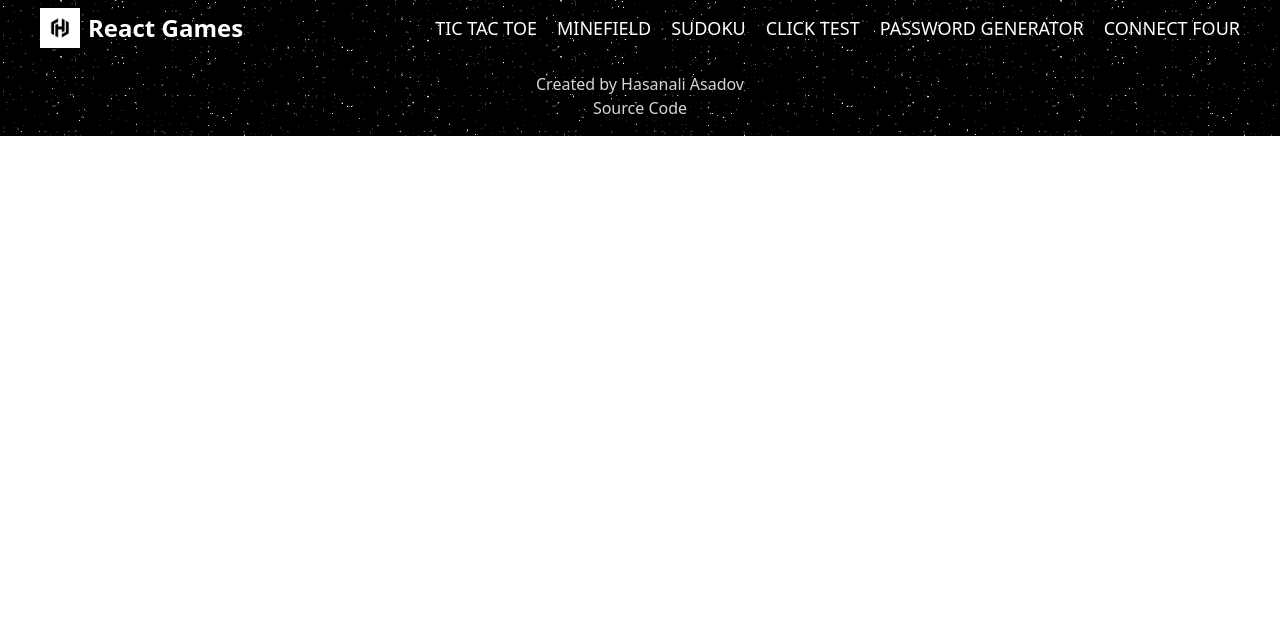
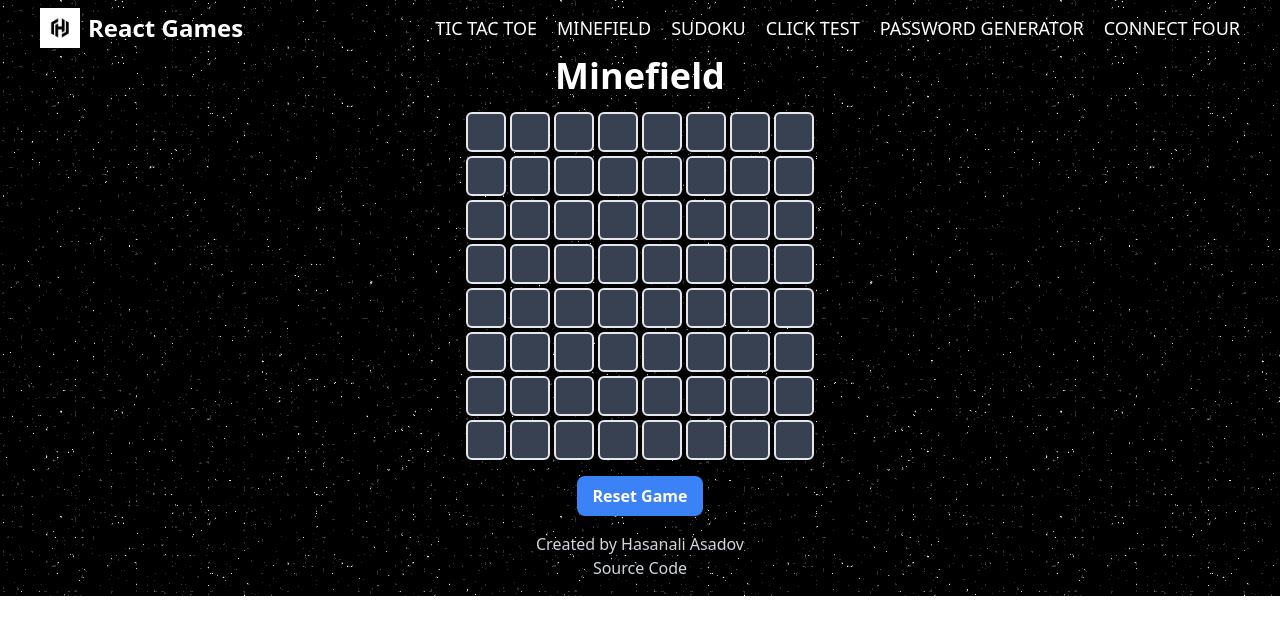
Before and after one commit to hasanasadov/hasgames, a React (Vite) app: page /MineField in a window 1280 px wide. Shown: the top 634 px of the page. Built offline with nearby package versions, Linux system fonts and the light colour scheme.

Commit message:
connect 4 added

```diff
--- a/src/Comp/header/index.jsx
+++ b/src/Comp/header/index.jsx
@@ -18,16 +18,23 @@ export const Header = () => {
           <h1 className="text-white text-2xl font-bold">React Games</h1>
         </Link>
       </div>
-      <div className="flex items-center gap-3">
+      <div className="flex items-center gap-3 transition">
         <button className="text-white text-2xl md:hidden" onClick={toggleMenu}>
           &#9776;
         </button>
-        <div className={`md:flex hidden gap-5`}>
+        <div className={`md:flex transition-all  gap-5 ${isMenuOpen ? "hamburgerOpen" : "hidden"}`}>
+          <button className="text-white text-2xl md:hidden" onClick={toggleMenu}>
+            &#10006;
+          </button>
+          <NavLink to="/" className={`text-white text-4xl font-bold uppercase ${isMenuOpen ? "flex" : "hidden"}`} onClick={toggleMenu}>
+            Home
+          </NavLink>
           {navItems.map((navItem, idx) => {
             return (
               <NavLink
                 key={idx}
                 to={navItem.path}
+                onClick={isMenuOpen ? toggleMenu : undefined}
                 className={({ isActive }) =>
                   `text-white text-lg font-light uppercase ${
                     isActive && "text-purple-900 font-extrabold"
--- a/src/Pages/ConnectFour/index.jsx
+++ b/src/Pages/ConnectFour/index.jsx
@@ -47,7 +47,7 @@ const ConnectFour = () => {
 
     const updatedBoard = board.map((row) => row.slice());
 
-    //bosluq axtarir
+    //bosluq axtariram
     for (let row = numRows - 1; row >= 0; row--) {
       if (!updatedBoard[row][col]) {
         updatedBoard[row][col] = currentPlayer;
@@ -64,25 +64,27 @@ const ConnectFour = () => {
   };
 
   const resetGame = () => {
+    const response = confirm("Are you sure you want to restart the game?");
+    if (!response) return;
     setBoard(Array(numRows).fill(Array(numCols).fill(null)));
     setCurrentPlayer("red");
     setWinner(null);
   };
 
   return (
-    <div className="flex flex-col items-center p-6 bg-gray-100  bg-star text-white">
+    <div className="flex flex-col items-center p-6 bg-gray-100  bg-star text-white" style={{ height: 'calc(100vh - 136px)' }}>
       <h1 className="text-4xl font-bold mb-4">Connect 4</h1>
       <div className="grid grid-cols-7 gap-2">
         {board.map((row, rowIndex) =>
           row.map((cell, colIndex) => (
             <div
               key={`${rowIndex}-${colIndex}`}
-              className="w-16 h-16 bg-gray-300 border-2 border-gray-600 flex items-center justify-center cursor-pointer rounded-full"
+              className="w-12 h-12 bg-gray-300 border-2 border-gray-600 flex items-center justify-center cursor-pointer rounded-full"
               onClick={() => handleClick(colIndex)}
             >
               {cell && (
                 <div
-                  className={`w-12 h-12 rounded-full ${
+                  className={`w-8 h-8 rounded-full ${
                     cell === "red" ? "bg-red-500" : "bg-blue-500"
                   }`}
                 />
@@ -91,9 +93,13 @@ const ConnectFour = () => {
           ))
         )}
       </div>
-      {winner && (
+      {winner ? (
         <div className="mt-4 text-xl font-bold text-green-600">
           {winner.charAt(0).toUpperCase() + winner.slice(1)} wins!
+        </div>
+      ) : (
+        <div className="mt-4 text-xl font-bold">
+          Next Player: <span className={currentPlayer === "red" ? "text-red-500" : "text-blue-500"}>{currentPlayer.charAt(0).toUpperCase() + currentPlayer.slice(1)}</span>
         </div>
       )}
       <button
--- a/src/Pages/MineField/index.jsx
+++ b/src/Pages/MineField/index.jsx
@@ -1,67 +1,107 @@
 import React, { useState } from 'react';
 
-const generateBoard = (rows, cols, mines) => {
-    const board = Array(rows).fill().map(() => Array(cols).fill({ mine: false, revealed: false, flagged: false }));
-    let placedMines = 0;
+// Function to generate the board with random mines
+const generateBoard = (size, mineCount) => {
+  const board = Array(size).fill().map(() => Array(size).fill({ value: 0, revealed: false }));
 
-    while (placedMines < mines) {
-        const row = Math.floor(Math.random() * rows);
-        const col = Math.floor(Math.random() * cols);
+  let minesPlaced = 0;
+  while (minesPlaced < mineCount) {
+    const row = Math.floor(Math.random() * size);
+    const col = Math.floor(Math.random() * size);
 
-        if (!board[row][col].mine) {
-            board[row][col].mine = true;
-            placedMines++;
+    if (board[row][col].value !== 'M') {
+      board[row][col] = { value: 'M', revealed: false };
+      minesPlaced++;
+      // Increment numbers around the mine
+      for (let i = -1; i <= 1; i++) {
+        for (let j = -1; j <= 1; j++) {
+          const newRow = row + i;
+          const newCol = col + j;
+          if (newRow >= 0 && newRow < size && newCol >= 0 && newCol < size && board[newRow][newCol].value !== 'M') {
+            board[newRow][newCol].value += 1;
+          }
+        }
+      }
     }
   }
 
   return board;
 };
 
-const MineField = () => {
-    const [board, setBoard] = useState(generateBoard(10, 10, 10));
+const Minefield = () => {
+  const size = 8; // 8x8 board
+  const mineCount = 10;
+  const [board, setBoard] = useState(generateBoard(size, mineCount));
   const [gameOver, setGameOver] = useState(false);
 
   const revealCell = (row, col) => {
-        if (gameOver || board[row][col].revealed || board[row][col].flagged) return;
+    if (gameOver || board[row][col].revealed) return;
 
-        const newBoard = board.slice();
+    const newBoard = board.map(r => r.map(cell => ({ ...cell })));
     newBoard[row][col].revealed = true;
 
-        if (newBoard[row][col].mine) {
-            setGameOver(true);
-            alert('Game Over!');
-        } else {
-            setBoard(newBoard);
+    if (newBoard[row][col].value === 'M') {
+      setGameOver(true); // Game over if a mine is revealed
+    } else if (newBoard[row][col].value === 0) {
+      // If an empty cell is revealed, clear surrounding empty cells
+      revealEmptyCells(newBoard, row, col);
     }
-    };
 
-    const flagCell = (row, col, e) => {
-        e.preventDefault();
-        if (gameOver || board[row][col].revealed) return;
-
-        const newBoard = board.slice();
-        newBoard[row][col].flagged = !newBoard[row][col].flagged;
     setBoard(newBoard);
   };
 
+  const revealEmptyCells = (board, row, col) => {
+    const directions = [
+      [-1, -1], [-1, 0], [-1, 1],
+      [0, -1],        [0, 1],
+      [1, -1], [1, 0], [1, 1]
+    ];
+
+    directions.forEach(([dx, dy]) => {
+      const newRow = row + dx;
+      const newCol = col + dy;
+      if (newRow >= 0 && newRow < size && newCol >= 0 && newCol < size && !board[newRow][newCol].revealed) {
+        board[newRow][newCol].revealed = true;
+        if (board[newRow][newCol].value === 0) {
+          revealEmptyCells(board, newRow, newCol); // Recursively reveal empty cells
+        }
+      }
+    });
+  };
+
+  const resetGame = () => {
+    setBoard(generateBoard(size, mineCount));
+    setGameOver(false);
+  };
+
   return (
-        <div className="minefield bg-star">
-            {board.map((row, rowIndex) => (
-                <div key={rowIndex} className="row">
-                    {row.map((cell, colIndex) => (
+    <div className="flex flex-col items-center bg-star ">
+      <h1 className="text-4xl font-bold mb-4 text-white">Minefield</h1>
+      <div className="grid grid-cols-8 gap-1">
+        {board.map((row, rowIndex) =>
+          row.map((cell, colIndex) => (
             <div
-                            key={colIndex}
-                            className={`cell ${cell.revealed ? 'revealed' : ''} ${cell.flagged ? 'flagged' : ''}`}
+              key={`${rowIndex}-${colIndex}`}
+              className={`w-10 h-10 border-2 rounded-md flex items-center justify-center
+              ${cell.revealed ? 'bg-gray-300' : 'bg-gray-700'}
+              ${cell.revealed && cell.value === 'M' ? 'bg-red-500' : ''}`}
               onClick={() => revealCell(rowIndex, colIndex)}
-                            onContextMenu={(e) => flagCell(rowIndex, colIndex, e)}
             >
-                            {cell.revealed && cell.mine ? '💣' : ''}
+              {cell.revealed && cell.value !== 0 && cell.value !== 'M' && <span>{cell.value}</span>}
+              {cell.revealed && cell.value === 'M' && '💣'}
             </div>
-                    ))}
+          ))
+        )}
       </div>
-            ))}
+      {gameOver && <div className="mt-4 text-red-600 text-xl">Game Over! You hit a mine.</div>}
+      <button
+        onClick={resetGame}
+        className="mt-4 px-4 py-2 bg-blue-500 text-white font-semibold rounded-lg hover:bg-blue-700"
+      >
+        Reset Game
+      </button>
     </div>
   );
 };
 
-export default MineField;
+export default Minefield;
--- a/src/Pages/PasswordGen/index.jsx
+++ b/src/Pages/PasswordGen/index.jsx
@@ -46,7 +46,7 @@ const PasswordGen = () => {
   };
 
   return (
-    <div className="flex flex-col items-center p-4 bg-star text-red-50 ">
+    <div className="flex flex-col items-center p-4 bg-star text-red-50 " style={{ height: "calc(100vh - 136px)" }}>
       <h1 className="text-2xl font-bold mb-4">Password Generator</h1>
       <div className="flex flex-col items-start justify-center p-4">
         <div className="mb-4">
@@ -112,8 +112,9 @@ const PasswordGen = () => {
           Generate Password
         </button>
         <div className="mt-4 flex items-center justify-between w-full ">
-          <h2 className="text-xl font-semibold mr-2">Generated Password:</h2>
-          <p className="p-2 border rounded mr-2">{password}</p>
+          <h2 className="text-lg font-semibold mr-2">Generated Password:</h2>
+          <p className="text-lg font-semibold break-all">{password}</p>
+
           <button
             onClick={handleCopy}
             className="bg-green-500 text-white px-2 py-1 rounded hover:bg-green-700"
--- a/src/Pages/Tic_Tac_Toe/index.jsx
+++ b/src/Pages/Tic_Tac_Toe/index.jsx
@@ -49,7 +49,7 @@ const Tic_Tac_Toe = () => {
     : `Next player: ${isXNext ? "X" : "O"}`;
 
   return (
-    <div className="flex justify-center items-center h-screen gap-4  bg-star text-white flex-col">
+    <div className="flex items-center justify-center  gap-4  bg-star text-white flex-col" style={{ height: "calc(100vh - 136px)" }}>
       <div className="text-6xl font-bold mb-4">Tic Tac Toe</div>
       <div className="flex flex-col">
         <div className="status text-center mb-4 font-bold text-2xl text-red-600">
--- a/src/style/global.css
+++ b/src/style/global.css
@@ -7,3 +7,17 @@
   background-size: 500px;
   background-repeat: repeat;
 }
+.hamburgerOpen{
+  position: absolute;
+  background-color: rgba(0, 0, 0, 0.95);
+  top: 0;
+  padding-top: 10vh;
+  left: 0;
+  z-index: 1000;
+  width: 100%;
+  height: 100vh;
+  display: flex;
+  justify-content: start;
+  align-items: center;
+  flex-direction: column;
+}
```
Also changed, not shown: src/Pages/Home/index.jsx (+7 -6 lines), src/Pages/Sudoku/index.jsx (+4 -3 lines). Lines whose indentation alone changed are shown as unchanged.
